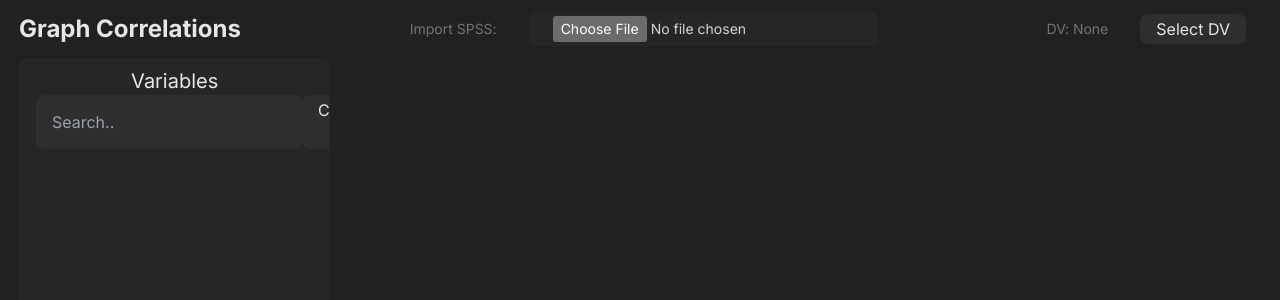
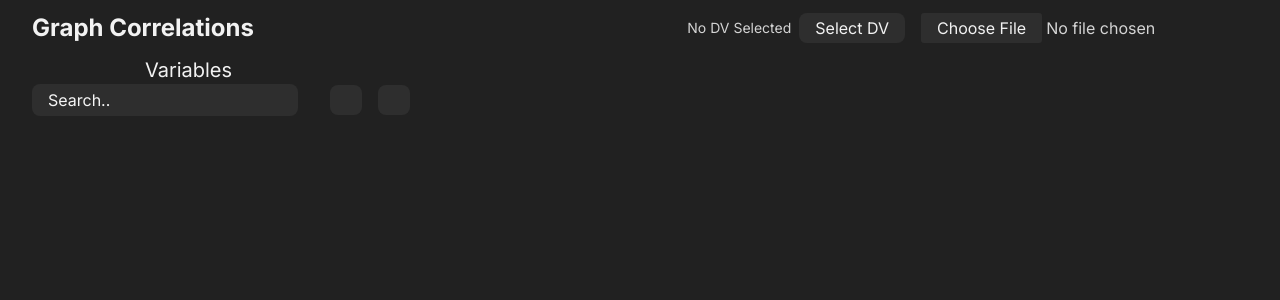
Before and after one commit to Bryce-Pillwein/Scatter-Pro, a Next.js app: page / in a window 1280 px wide. Shown: the top 300 px of the page. Built offline with nearby package versions, Linux system fonts and the light colour scheme.

Commit message:
Asthetic fixes

```diff
--- a/src/app/globals.css
+++ b/src/app/globals.css
@@ -25,7 +25,7 @@ body {
     )
     rgb(var(--background-start-rgb)); */
 
-  color: hsl(0 0% 90%);
+  color: hsl(0 0% 95%);
   background-color: hsl(0 0% 13%);
 
 }
@@ -49,6 +49,21 @@ body {
   }
 }
 
+input[type=file]::file-selector-button {
+  border: none;
+  outline: none;
+  padding: 0.2rem 1rem;
+  border-radius: .2rem;
+  background-color: hsl(0 0% 18%);
+  font-size: 16px;
+  width: min-content;
+  color: hsl(0 0% 95%)
+}
+
+input[type=file]::file-selector-button:hover {
+  background-color: hsl(0 0% 22%);
+}
+
 
 button {
   cursor: pointer;
@@ -56,3 +71,7 @@ button {
   background-color: hsl(0 0% 18%);
   border-radius: 0.5rem;
 }
+
+button:hover {
+  background-color: hsl(0 0% 22%);
+}
--- a/src/app/page.tsx
+++ b/src/app/page.tsx
@@ -8,14 +8,17 @@ import ScatterPlot from "@/components/graphs/ScatterPlot";
 import Modal from "@/components/modal/Modal";
 import { Data } from "@/types/Data";
 import { handleFileUpload } from "@/services/utils/handleFileUpload";
+import IconGeneral from "@/components/Icon/IconGeneral";
 
 Chart.register(...registerables);
-Chart.defaults.color = 'rgb(150, 150, 150)';
+Chart.defaults.color = 'rgb(200, 200, 200)';
+Chart.defaults.borderColor = 'rgb(50, 50, 50)';
 
 export default function Home() {
   const [data, setData] = useState<Data[]>([]);
   const [variables, setVariables] = useState<string[]>([]);
   const [renderedVariables, setRenderedVariables] = useState<string[]>([]);
+  const [isFilterActive, setIsFilterActive] = useState<boolean>(false);
   const [DV, setDV] = useState<string | null>(null);
   const [IVs, setIVs] = useState<string[]>([]);
   const [isModalOpen, setIsModalOpen] = useState<boolean>(false);
@@ -23,14 +26,13 @@ export default function Home() {
   useEffect(() => {
     const header = document.getElementById("headerWrapper");
     const main = document.getElementById("main");
-    const variableColumn = document.getElementById("variableColumn");
 
-    if (header && main && variableColumn) {
+    if (header && main) {
       const headerHeight = header.offsetHeight;
-      const calculatedHeight = `calc(98vh - ${headerHeight}px)`;
+      const calculatedHeight = `calc(99vh - ${headerHeight}px)`;
 
       main.style.height = calculatedHeight;
-      variableColumn.style.height = calculatedHeight;
+      main.style.maxHeight = calculatedHeight;
     }
   }, []);
 
@@ -47,15 +49,13 @@ export default function Home() {
     setIsModalOpen(false);
   };
 
-  const addIV = (iv: string) => {
+  const toggleIV = (iv: string) => {
     if (!IVs.includes(iv)) {
       setIVs([...IVs, iv]);
+    } else {
+      setIVs(IVs.filter(item => item !== iv));
     }
-  };
-
-  const removeIV = (iv: string) => {
-    setIVs(IVs.filter(item => item !== iv));
-  };
+  }
 
   const handleSearchChange = (query: string) => {
     const validQuery = query.trim().toLowerCase();
@@ -69,12 +69,22 @@ export default function Home() {
     }
   };
 
+  const toggleActiveVariables = () => {
+    setIsFilterActive(!isFilterActive);
+    if (isFilterActive) {
+      setRenderedVariables(variables);
+    } else {
+      const filtered = variables.filter((variable) => IVs.includes(variable));
+      setRenderedVariables(filtered);
+    }
+  };
+
   return (
-    <div className="h-screen">
+    <div className="h-screen pl-8">
       <div id="headerWrapper">
         <Header onFileUpload={handleUpload} onOpenModal={() => setIsModalOpen(true)} selectedDV={DV} />
       </div>
-      <main id="main" className="app-container">
+      <main id="main" className="app-container grid grid-cols-11 gap-8">
 
         {isModalOpen && (
           <Modal
@@ -84,47 +94,47 @@ export default function Home() {
           />
         )}
 
-        <div className="grid grid-cols-11 relative gap-8">
 
         {/* IDEPENDANT VARIABLE LIST */}
-          <div id="variableColumn" className="sticky top-2 h-full col-span-3 border-neutral-800 border px-4 py-2 rounded-lg bg-neutral-800 overflow-y-scroll no-scrollbar">
+        <div className="h-full col-span-3 rounded-lg flex flex-col">
           <p className="text-center text-xl">Variables</p>
 
-            <div className="flex justify-between">
+          <div className="flex justify-between items-center gap-8">
             <input type="text" placeholder="Search.." onChange={(e) => handleSearchChange(e.target.value)}
-                className="px-4 py-1 rounded-lg text-neutral-50 border-none outline-none"
-                style={{ backgroundColor: 'hsl(0 0% 18%)' }} />
-              <button onClick={() => { setIVs([]) }}>Clear All</button>
+              className="px-4 py-1 rounded-lg text-neutral-50 border-none outline-none placeholder-neutral-100 flex-auto bg-d-l18" />
+            <div className="flex gap-4 items-center justify-center">
+              <button onClick={() => toggleActiveVariables()}> <IconGeneral type="filter" /> </button>
+              <button onClick={() => { setIVs([]) }}> <IconGeneral type='delete' /> </button>
+            </div>
           </div>
 
-
+          <div className="h-52 flex-auto overflow-y-scroll pr-8 mt-4">
             {renderedVariables.map((col: any) => (
               <div key={col} className="cursor-pointer flex justify-between items-center my-4">
                 <p className="text-sm">{col}</p>
                 <div className="flex gap-2">
-                  <button onClick={() => addIV(col)}>+</button>
                   <button
-                    onClick={() => removeIV(col)}
-                    style={{ backgroundColor: IVs.includes(col) ? 'hsl(0 0% 50%)' : '' }}
-                  >
-                    {IVs.includes(col) ? 'x' : '-'}
+                    onClick={() => toggleIV(col)} className="px-1 py-1"
+                    style={{ backgroundColor: IVs.includes(col) ? 'hsl(0 0% 50%)' : '' }}>
+                    {IVs.includes(col) ?
+                      <IconGeneral type='minus' size={20} /> :
+                      <IconGeneral type='add' size={20} />
+                    }
                   </button>
                 </div>
               </div>
             ))}
-
-
+          </div>
         </div>
 
         {/* GRAPHS */}
-          <div className="col-span-8">
-            <div className="grid grid-cols-2 gap-x-8">
+        <div className="col-span-8 h-full overflow-y-scroll">
+          <div className="grid grid-cols-2 gap-x-8 gap-y-8">
             {IVs.map(iv => (
               <ScatterPlot key={iv} DV={DV!} IV={iv} data={data.map(item => ({ x: item[DV!], y: item[iv] }))} />
             ))}
           </div>
 
-          </div>
         </div>
 
 
--- /dev/null
+++ b/src/components/Icon/IconGeneral.tsx
@@ -0,0 +1,47 @@
+// Icon General
+interface IconGeneralProps {
+  type: string;
+  fill?: string;
+  size?: number;
+}
+
+const IconGeneral: React.FC<IconGeneralProps> = ({ type, fill = 'hsl(0 0% 70%)', size = 24 }) => {
+
+  const getSvgContent = () => {
+    switch (type) {
+      case 'delete':
+        return "m376-300 104-104 104 104 56-56-104-104 104-104-56-56-104 104-104-104-56 56 104 104-104 104 56 56Zm-96 180q-33 0-56.5-23.5T200-200v-520h-40v-80h200v-40h240v40h200v80h-40v520q0 33-23.5 56.5T680-120H280Z";
+      case 'filter':
+        return "M120-240v-80h240v80H120Zm0-200v-80h480v80H120Zm0-200v-80h720v80H120Z";;
+
+      case 'add':
+        return "M440-440H240q-17 0-28.5-11.5T200-480q0-17 11.5-28.5T240-520h200v-200q0-17 11.5-28.5T480-760q17 0 28.5 11.5T520-720v200h200q17 0 28.5 11.5T760-480q0 17-11.5 28.5T720-440H520v200q0 17-11.5 28.5T480-200q-17 0-28.5-11.5T440-240v-200Z";
+      case 'minus':
+        return "M240-440q-17 0-28.5-11.5T200-480q0-17 11.5-28.5T240-520h480q17 0 28.5 11.5T760-480q0 17-11.5 28.5T720-440H240Z";
+      case 'menu-open':
+        return "M141.24-212.91q-23.67 0-40.13-16.58T84.65-269.5q0-23.67 16.46-40.13t40.13-16.46h677.52q23.67 0 40.13 16.46t16.46 40.13q0 23.43-16.46 40.01t-40.13 16.58H141.24Zm0-211.26q-23.67 0-40.13-16.58t-16.46-40.01q0-23.67 16.46-40.13t40.13-16.46h677.52q23.67 0 40.13 16.46t16.46 40.13q0 23.43-16.46 40.01t-40.13 16.58H141.24Zm0-211.5q-23.67 0-40.13-16.46t-16.46-40.13q0-23.44 16.46-40.01 16.46-16.58 40.13-16.58h677.52q23.67 0 40.13 16.58 16.46 16.57 16.46 40.01 0 23.67-16.46 40.13t-40.13 16.46H141.24Z";
+      case 'menu-more-vert':
+        return "M480-160q-33 0-56.5-23.5T400-240q0-33 23.5-56.5T480-320q33 0 56.5 23.5T560-240q0 33-23.5 56.5T480-160Zm0-240q-33 0-56.5-23.5T400-480q0-33 23.5-56.5T480-560q33 0 56.5 23.5T560-480q0 33-23.5 56.5T480-400Zm0-240q-33 0-56.5-23.5T400-720q0-33 23.5-56.5T480-800q33 0 56.5 23.5T560-720q0 33-23.5 56.5T480-640Z";
+      case 'settings':
+        return "M405-80q-15 0-26-10t-13-25l-12-93q-13-5-24.5-12T307-235l-87 36q-14 6-28 1.5T170-215L96-344q-8-13-5-28t15-24l75-57q-1-7-1-13.5v-27q0-6.5 1-13.5l-75-57q-12-9-15-24t5-28l74-129q8-13 22-17.5t28 1.5l87 36q11-8 23-15t24-12l12-93q2-15 13-25t26-10h150q15 0 26 10t13 25l12 93q13 5 24.5 12t22.5 15l87-36q14-6 28-1.5t22 17.5l74 129q8 13 5 28t-15 24l-75 57q1 7 1 13.5v27q0 6.5-2 13.5l75 57q12 9 15 24t-5 28l-74 128q-8 13-22.5 18t-28.5-1l-85-36q-11 8-23 15t-24 12l-12 93q-2 15-13 25t-26 10H405Zm77-260q58 0 99-41t41-99q0-58-41-99t-99-41q-59 0-99.5 41T342-480q0 58 40.5 99t99.5 41Z";
+      case 'expand-right':
+        return "M579-480 285-774q-15-15-14.5-35.5T286-845q15-15 35.5-15t35.5 15l307 308q12 12 18 27t6 30q0 15-6 30t-18 27L356-115q-15 15-35 14.5T286-116q-15-15-15-35.5t15-35.5l293-293Z";
+      case 'help':
+        return "M478-240q21 0 35.5-14.5T528-290q0-21-14.5-35.5T478-340q-21 0-35.5 14.5T428-290q0 21 14.5 35.5T478-240Zm2 160q-83 0-156-31.5T197-197q-54-54-85.5-127T80-480q0-83 31.5-156T197-763q54-54 127-85.5T480-880q83 0 156 31.5T763-763q54 54 85.5 127T880-480q0 83-31.5 156T763-197q-54 54-127 85.5T480-80Zm4-572q25 0 43.5 16t18.5 40q0 22-13.5 39T502-525q-23 20-40.5 44T444-427q0 14 10.5 23.5T479-394q15 0 25.5-10t13.5-25q4-21 18-37.5t30-31.5q23-22 39.5-48t16.5-58q0-51-41.5-83.5T484-720q-38 0-72.5 16T359-655q-7 12-4.5 25.5T368-609q14 8 29 5t25-17q11-15 27.5-23t34.5-8Z";
+      case 'clear-text':
+        return "M360-200q-20 0-37.5-9T294-234L120-480l174-246q11-16 28.5-25t37.5-9h400q33 0 56.5 23.5T840-680v400q0 33-23.5 56.5T760-200H360Zm400-80v-400 400Zm-400 0h400v-400H360L218-480l142 200Zm96-40 104-104 104 104 56-56-104-104 104-104-56-56-104 104-104-104-56 56 104 104-104 104 56 56Z";
+      default:
+        return undefined;
+    }
+  }
+
+  const svgContent = getSvgContent();
+
+  return (
+    <svg viewBox="0 -960 960 960" width={size} height={size} fill={fill}>
+      <path d={svgContent} />
+    </svg>
+  );
+};
+
+export default IconGeneral;
--- a/src/components/graphs/ScatterPlot.tsx
+++ b/src/components/graphs/ScatterPlot.tsx
@@ -13,7 +13,10 @@ const ScatterPlot: React.FC<ScatterPlotProps> = ({ DV, IV, data }) => {
       {
         label: `${IV}`,
         data: data,
-        backgroundColor: 'rgba(20, 147, 162, 1)',
+        backgroundColor: 'rgb(243, 122, 55)',
+        borderColor: 'rgb(243, 122, 55)'
+        // backgroundColor: 'rgb(20, 147, 162)',
+        // borderColor: 'rgb(20, 147, 162)'
       },
     ],
   };
--- a/src/components/layout/Header.tsx
+++ b/src/components/layout/Header.tsx
@@ -1,6 +1,5 @@
 import Image from "next/image";
-import { ChangeEventHandler, useEffect, useState } from "react";
-import { handleFileUpload } from "@/services/utils/handleFileUpload";
+import { ChangeEventHandler, useState } from "react";
 
 interface HeaderProps {
   onFileUpload: ChangeEventHandler<HTMLInputElement>
@@ -20,19 +19,19 @@ const Header: React.FC<HeaderProps> = ({ onFileUpload, onOpenModal, selectedDV }
           <h1 id="page-title" className="text-2xl font-bold text-center">Graph Correlations</h1>
         </div>
 
-        <div className="flex items-center gap-8">
-          <p className="text-neutral-500 text-sm">Import SPSS:</p>
-          <input type="file" accept=".xlsx, .xls" onChange={(e) => onFileUpload(e)}
-            id="file-upload" className="cursor-pointer px-6 py-1 text-sm bg-neutral-800 text-neutral-300 rounded-md hover:bg-neutral-600" />
-          <label htmlFor="file-upload"
-            className="hidden hover:hidden"
-          >Upload SPSS</label>
+        <div className="flex gap-4">
+          <div className="flex items-center gap-2">
+            <p className="text-neutral-300 text-sm">{selectedDV ? selectedDV : 'No DV Selected'}</p>
+            <button onClick={onOpenModal}>Select DV</button>
+          </div>
+          <div className="flex items-center gap-8">
+            <input type="file" accept=".xlsx, .xls" onChange={(e) => onFileUpload(e)}
+              className="cursor-pointer  text-neutral-300" />
+          </div>
         </div>
 
-        <div className="flex items-center gap-8">
-          <p className="text-neutral-500 text-sm">DV: {selectedDV ? selectedDV : 'None'}</p>
-          <button onClick={onOpenModal}>Select DV</button>
-        </div>
+
+
 
       </section>
     </header>
--- a/src/scss/index.scss
+++ b/src/scss/index.scss
@@ -6,7 +6,6 @@
   ||  Import Style Files
 */
 @import '_reset';
-@import '_theme';
 
 /*
   || Apply Dark Theme by Default
@@ -31,6 +30,19 @@
   // --padding: 1rem;
   // width: min(var(--max-width), 100% - (var(--padding) * 2));
 
-  width: 97%;
+  width: 100%;
   margin-inline: auto;
+
+  /* Hide scrollbar for Chrome, Safari and Opera */
+  .no-scrollbar::-webkit-scrollbar {
+    display: none;
+  }
+
+  /* Hide scrollbar for IE, Edge and Firefox */
+  .no-scrollbar {
+    -ms-overflow-style: none;
+    /* IE and Edge */
+    scrollbar-width: none;
+    /* Firefox */
+  }
 }
--- a/tailwind.config.ts
+++ b/tailwind.config.ts
@@ -13,6 +13,20 @@ const config: Config = {
         "gradient-conic":
           "conic-gradient(from 180deg at 50% 50%, var(--tw-gradient-stops))",
       },
+      colors: {
+        d: {
+          DEFAULT: 'hsl(0, 0%, 13%)',
+          l15: 'hsl(0, 0%, 15%)',
+          l18: 'hsl(0, 0%, 18%)',
+          l20: 'hsl(0, 0%, 20%)',
+          l25: 'hsl(0, 0%, 20%)',
+          l30: 'hsl(0, 0%, 20%)',
+        },
+        geotech: {
+          orange: 'rgb(243, 122, 55)',
+          blue: 'rgb(20, 147, 162)',
+        }
+      }
     },
   },
   plugins: [],
```
Also changed, not shown: src/scss/_theme.scss (deleted, +0 -21 lines). Lines whose indentation alone changed are shown as unchanged.
